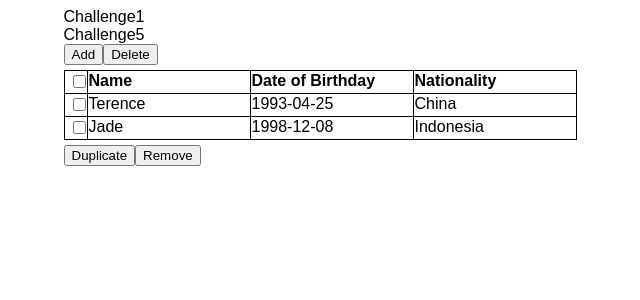
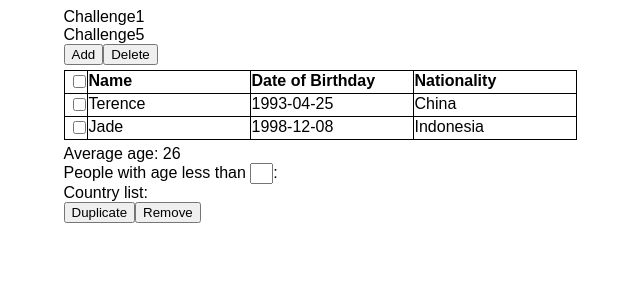
Before and after one commit to Terence625/Planit-SDET-tasks, a React (Create React App) app: page / in a window 1280 px wide. Shown: the top 300 px of the page, without its empty margins (320-960 px from the left). Built offline with nearby package versions, Linux system fonts and the light colour scheme.

Commit message:
[Terence] add calculating average age feature

```diff
--- a/package.json
+++ b/package.json
@@ -14,6 +14,7 @@
   "license": "ISC",
   "dependencies": {
     "axios": "^0.27.2",
+    "dayjs": "^1.11.3",
     "react": "^18.2.0",
     "react-dom": "^18.2.0",
     "react-scripts": "^5.0.1"
--- a/src/components/challenge5/Challenge5.tsx
+++ b/src/components/challenge5/Challenge5.tsx
@@ -1,5 +1,6 @@
-import React, { useState } from "react";
+import React, { useState, useEffect } from "react";
 import Table from "./Table";
+import dayjs from "dayjs";
 
 const initialPeopleList = [
   { name: "Terence", dob: "1993-04-25", nationality: "China" },
@@ -14,11 +15,20 @@ const columnHeader: {
   { key: "nationality", label: "Nationality" },
 ];
 
+const getPeopleListWithAge = (peopleList: typeof initialPeopleList) => {
+  const today = dayjs();
+  return peopleList.map((person) => {
+    const personAge = today.diff(person.dob, "year");
+    return { ...person, age: personAge };
+  });
+};
+
 const Challenge5 = () => {
   const [duplicate, setDuplicate] = useState(false);
   const [peopleList, setPeopleList] = useState(initialPeopleList);
   const [duplicatedPeopleList, setDuplicatedPeopleList] =
     useState(initialPeopleList);
+  const [averageAge, setAverageAge] = useState<number>();
 
   const handleDuplicate = () => {
     setDuplicate(true);
@@ -30,6 +40,12 @@ const Challenge5 = () => {
     setDuplicate(false);
   };
 
+  useEffect(() => {
+    const PeopleListWithAge = getPeopleListWithAge(peopleList);
+    const ageArr = PeopleListWithAge.map((person) => person.age);
+    setAverageAge(ageArr.reduce((a, b) => a + b, 0)/ageArr.length);
+  }, [peopleList]);
+
   return (
     <div>
       <Table
@@ -38,6 +54,11 @@ const Challenge5 = () => {
         editable
         onChange={(value) => setPeopleList(value)}
       />
+      <div>Average age: {averageAge}</div>
+      <div>
+        People with age less than <input style={{ width: "15px" }} />:{" "}
+      </div>
+      <div>Country list: </div>
       <button onClick={handleDuplicate}>Duplicate</button>
       <button onClick={handleRemove}>Remove</button>
       {duplicate && (
```
Also changed, not shown: 1 other file (tests, documents, lock files or other folders).
